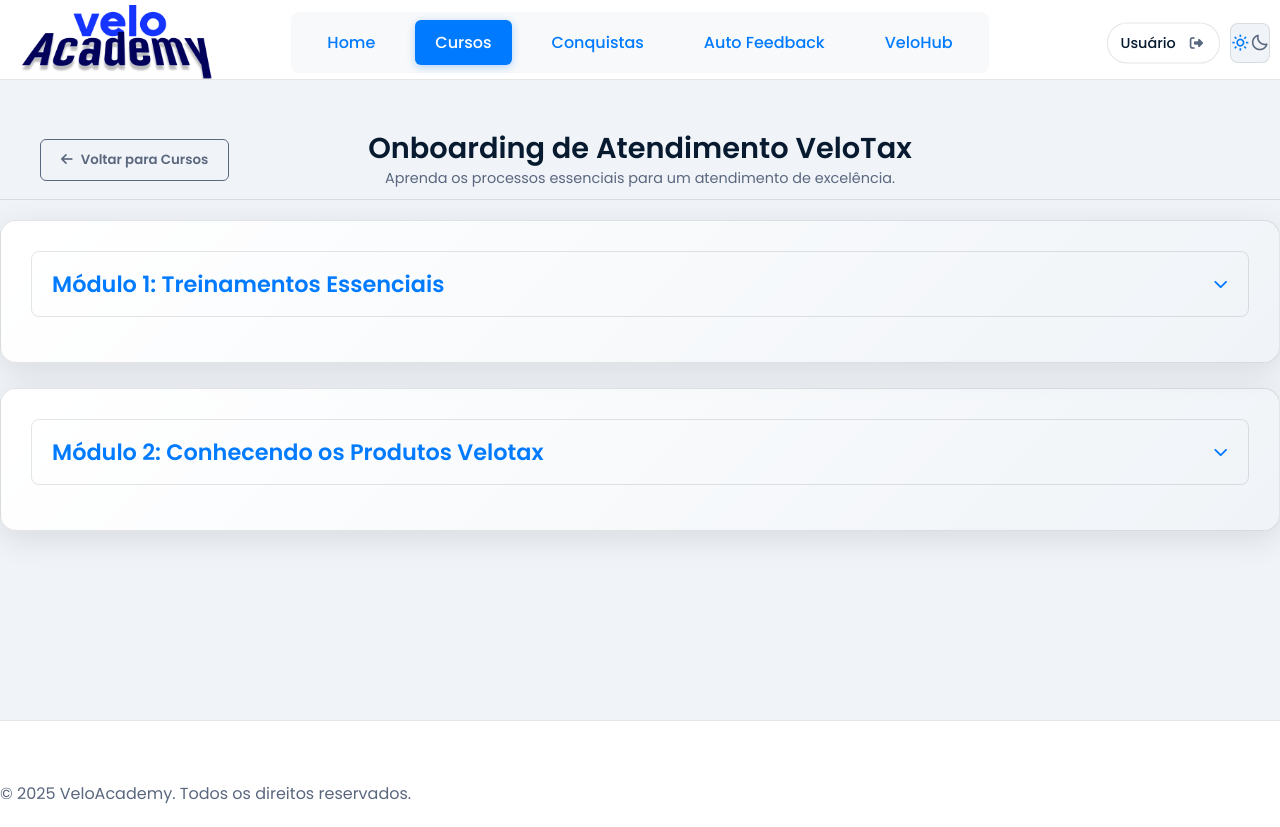
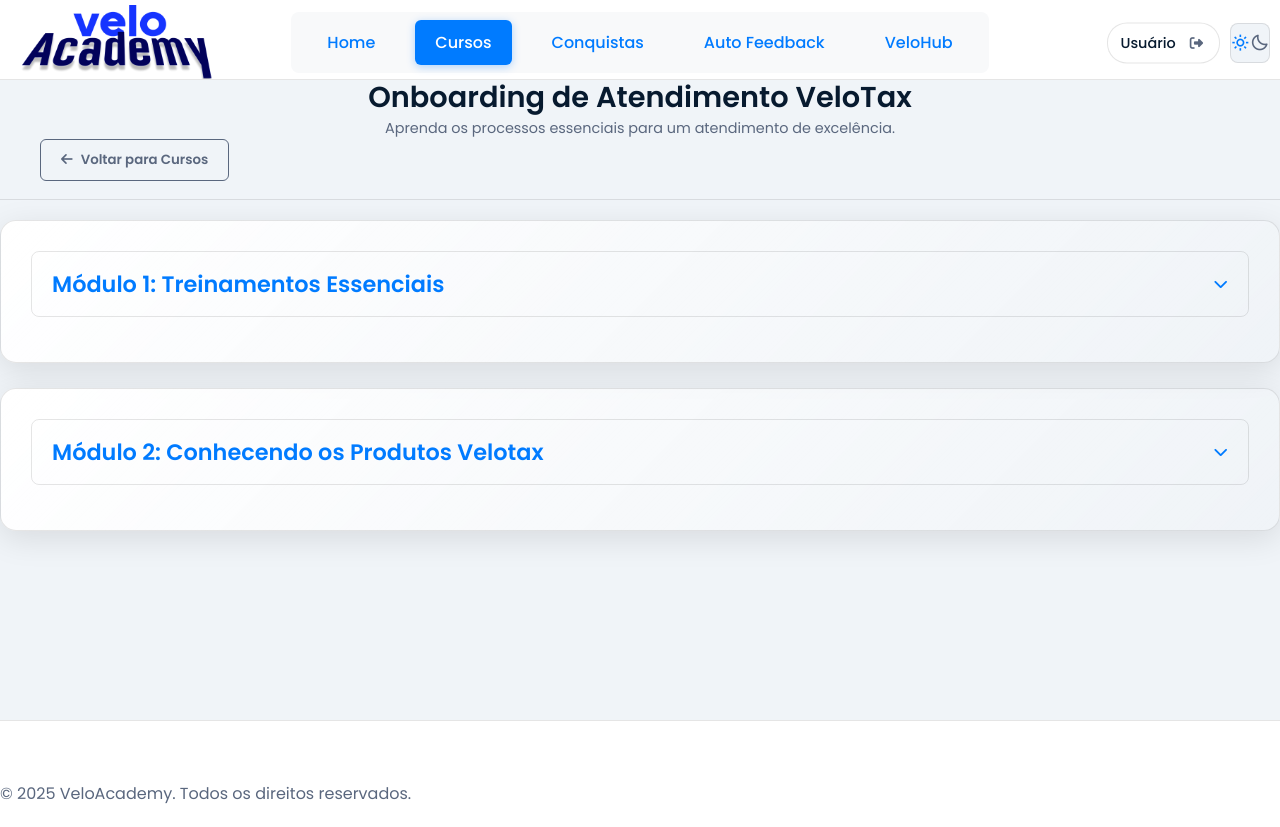
Before and after one commit to admVeloHub/veloacademy, a plain HTML site: page cursos.html in a window 1280 px wide. Both pictures are taken after a click on the element 203 px from the left and 366 px from the top of the page. Drawn offline with nearby package versions, Linux system fonts and the light colour scheme.

Commit message:
Fix: Centralização do título para viewport completo - Mudança de position absolute para fixed - Ajuste de z-index para garantir visibilidade - Posicionamento relativo ao viewport, não ao container

```diff
--- a/css/styles.css
+++ b/css/styles.css
@@ -339,11 +339,11 @@
     text-align: center;
     margin: 0;
     width: auto;
-    position: absolute;
+    position: fixed;
     left: 50%;
-    top: 50%;
-    transform: translate(-50%, -50%);
-    z-index: 5;
+    top: 80px;
+    transform: translateX(-50%);
+    z-index: 100;
 }
 
 #course-view .course-title-section h1 {
@@ -1019,8 +1019,8 @@
     #course-view .course-title-section {
         margin: 0;
         left: 50%;
-        top: 50%;
-        transform: translate(-50%, -50%);
+        top: 60px;
+        transform: translateX(-50%);
     }
 
     #course-view .course-title-section h1 {
```
